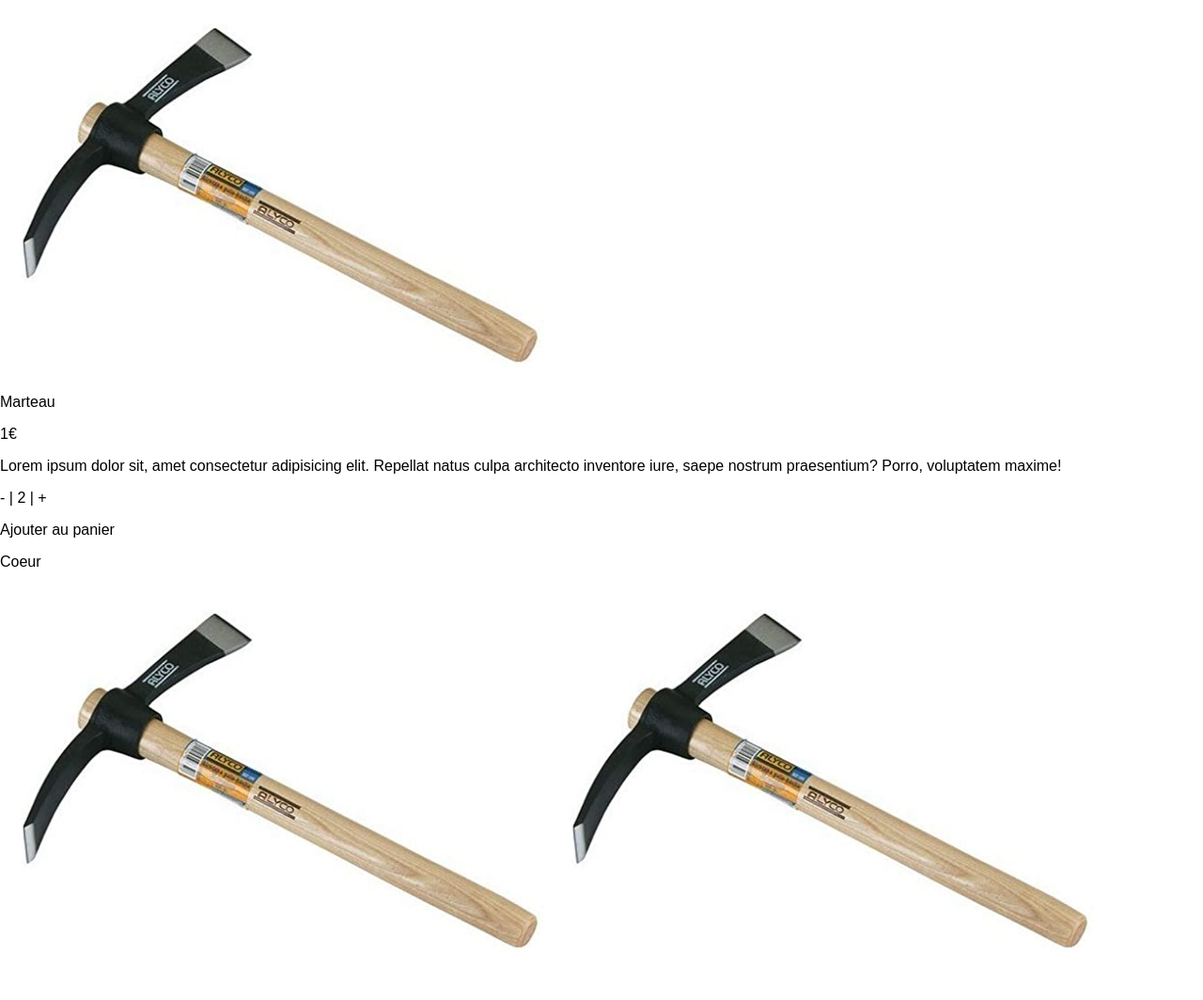
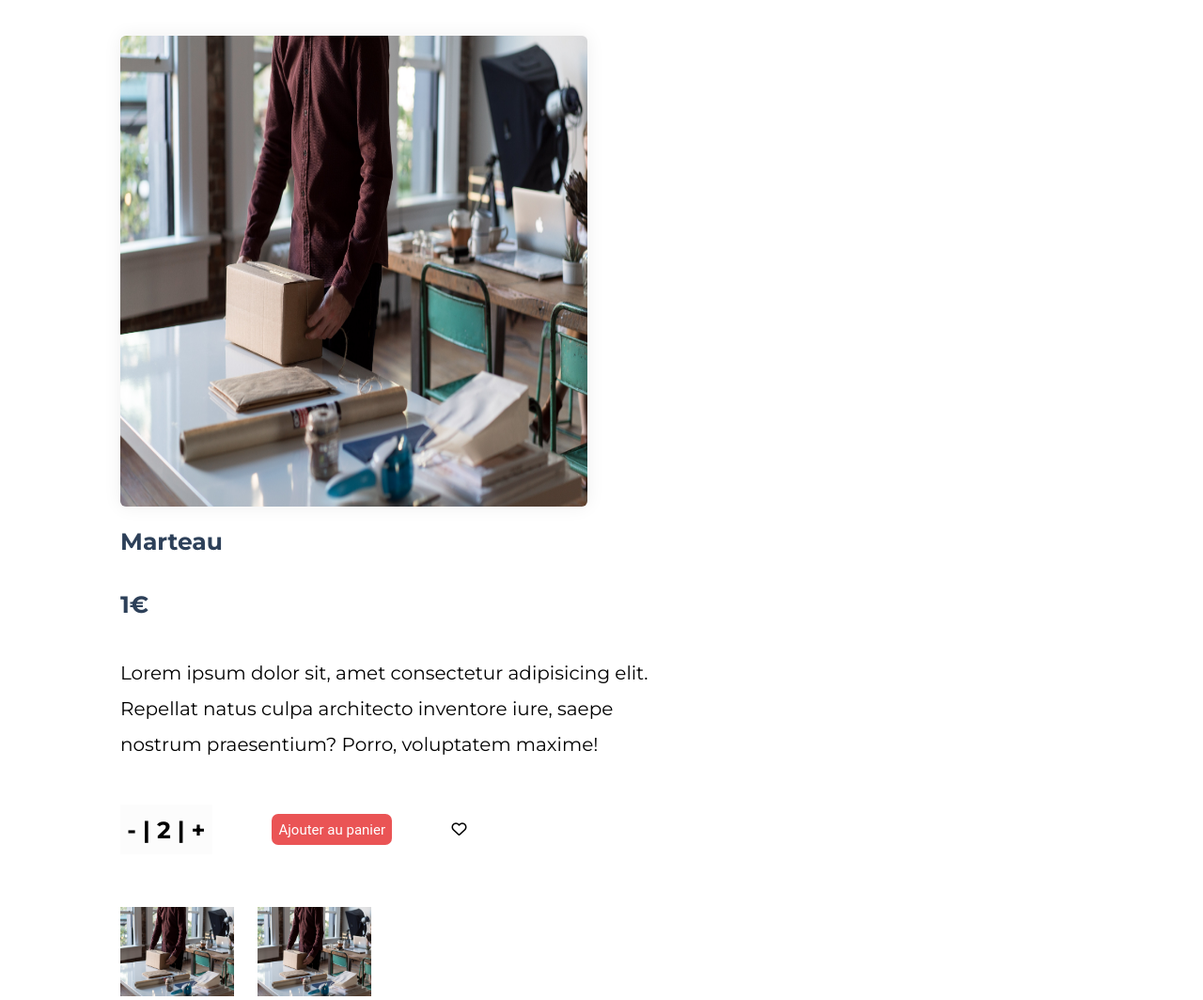
Before and after one commit to Kamila-Koz/Projet-Prixba, a website built with webpack: page src/product.html in a window 1280 px wide. Shown: the whole page at 94% size. Before the commit the page ends 1026 px from the top, so only its background shows below. Built offline with nearby package versions, Linux system fonts and the light colour scheme.

Commit message:
product : fin html et ajout du css

```diff
--- a/src/product.html
+++ b/src/product.html
@@ -14,24 +14,22 @@
         <div class="product_show-product">
             <div class="product_show-product-details">
                 <div class="product_show-picture">
-                    <img src="./assets/bricolage_marteau.png" alt="Image d'un marteau">
+                    <img class="product_main-picture" src="./assets/bench-accounting-MGaFENpDCsw-unsplash.jpg" alt="Image d'un marteau">
                 </div>
                 <div class="product_show-product-details-elements">
-                    <p>Marteau</p>
-                    <p>1€</p>
-                    <p>Lorem ipsum dolor sit, amet consectetur adipisicing elit. Repellat natus culpa architecto inventore iure, saepe nostrum praesentium? Porro, voluptatem maxime!</p>
+                    <p class="product_detail">Marteau</p>
+                    <p class="product_detail">1€</p>
+                    <p class="product_show-product-details-description">Lorem ipsum dolor sit, amet consectetur adipisicing elit. Repellat natus culpa architecto inventore iure, saepe nostrum praesentium? Porro, voluptatem maxime!</p>
                     <div class="product_show-product-details-shop">
-                        <div class="product_show-product-details-add">
-                            <p>- | 2 | +</p>
-                            <p>Ajouter au panier</p>
-                            <p>Coeur</p>
-                        </div>
+                            <p class="product_bouton_plus-moins">- | 2 | +</p>
+                            <p class="product_bouton_ajouter">Ajouter au panier</p>
+                            <p><i class="fa-regular fa-heart"></i></p>
                     </div>
                 </div>
             </div>
             <div class="product_show-product-images">
-                <img src="./assets/bricolage_marteau.png" alt="Image d'un marteau">
-                <img src="./assets/bricolage_marteau.png" alt="Image d'un marteau">
+                <img class="product_picture" src="./assets/bench-accounting-MGaFENpDCsw-unsplash.jpg" alt="Image d'un marteau">
+                <img class="product_picture" src="./assets/bench-accounting-MGaFENpDCsw-unsplash.jpg" alt="Image d'un marteau">
             </div>
 
         </div>
--- a/src/styles/product.scss
+++ b/src/styles/product.scss
@@ -1 +1,94 @@
 @import 'variables';
+
+.product_bloc-product {
+    margin:0 auto;
+    width: 80%;
+    background-color: white;
+    margin-top: 3%;
+}
+
+.product_show-product-details {
+    display: flex;
+    flex-flow: row wrap;
+    justify-content: space-between;
+    // align-items: center;
+
+}
+
+.product_main-picture {
+    background: #FCFCFC;
+    box-shadow: 0px 0px 19px rgba(0, 0, 0, 0.07);
+    border-radius: 6px;
+    width: 497px;
+    height: 501px;
+    margin-right: 1%;
+
+ }
+
+.product_show-product-details-elements {
+    display: flex;
+    flex-flow: column wrap;
+    width: 60%;
+    align-items: flex-start;
+    justify-content: flex-start;
+
+
+    .product_show-product-details-description {
+        font-family: 'Montserrat';
+        font-style: normal;
+        font-weight: 400;
+        font-size: 20px;
+        line-height: 38px;
+
+}
+
+
+}
+.product_detail{
+    font-family: 'Montserrat';
+    font-style: normal;
+    font-weight: 700;
+    font-size: 25px;
+    line-height: 17px;
+    color: $colorBlue;
+    }
+
+.product_show-product-details-shop {
+    color: black;
+    display: flex;
+    flex-flow: row wrap;
+    justify-content: space-between;
+    align-items: center;
+    width: 60%;
+}
+
+.product_bouton_plus-moins {
+
+    background: #FCFCFC;
+    padding: 2%;
+    font-family: 'Montserrat';
+    font-style: normal;
+    font-weight: 700;
+    font-size: 25px;
+    line-height: 38px;
+}
+
+.product_bouton_ajouter {
+    background-color: $colorRed;
+    border-radius: 7px;
+    padding: 2%;
+    color: white;
+    font-family: 'Roboto';
+    font-style: normal;
+    font-weight: 400;
+    font-size: 15px;
+    line-height: 18px;
+    text-align: center;
+}
+
+.product_picture {
+    width: 121px;
+    height: 95px;
+    margin-top: 3%;
+    margin-right: 2%;
+ }
```
